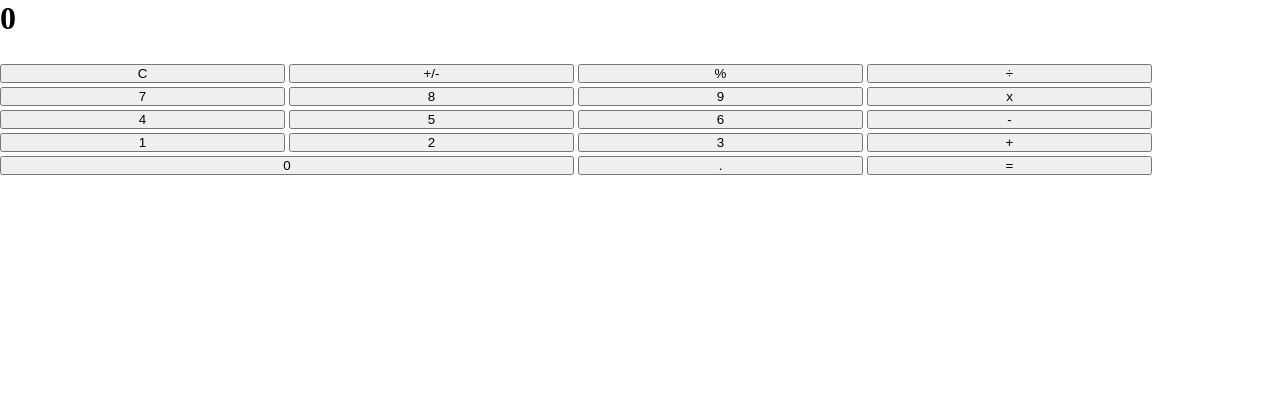
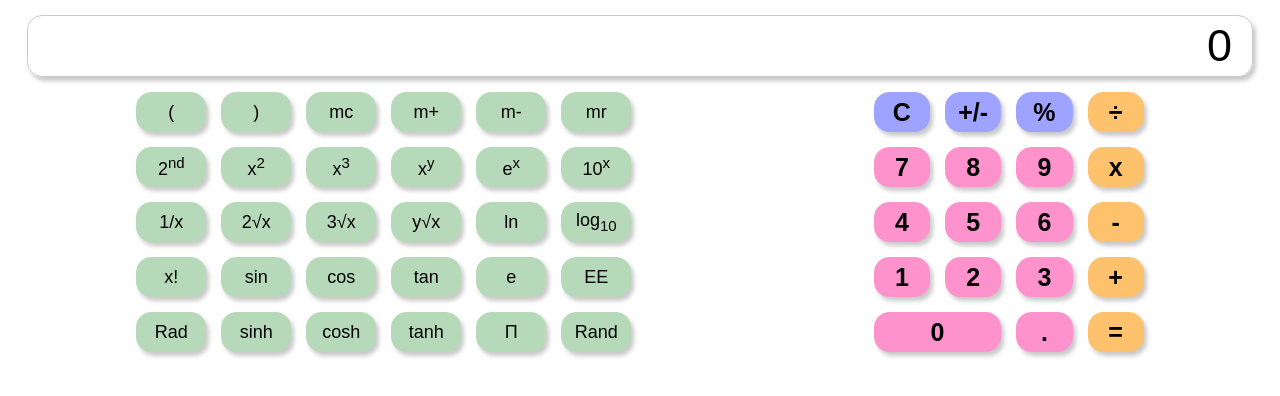
Before and after one commit to msalehprofile/calculator-test, a website built with Vite: page index.html in a window 1280 px wide. Built offline with nearby package versions, Linux system fonts and the light colour scheme; a web font is replaced by a local one.

Commit message:
styled for landscape and portrate on a phone

```diff
--- a/_layout.scss
+++ b/_layout.scss
@@ -3,21 +3,83 @@
     padding: 0;
     box-sizing: border-box;
 }
+.screen {
+    height: auto;
+    display: flex;
+    justify-content: center;
+    align-items: center
+}
+
+.scientific-buttons {
+    display: none;
+}
 
 #app {
-    width: 90%;
+    width: 100%;
     display: grid;
+    height: auto;
     grid-template-columns: 1fr 1fr 1fr 1fr;
-    grid-template-rows: 60px 1fr 1fr 1fr 1fr;
-    gap: 4px;
+    grid-template-rows: 300px repeat(5, 1fr);
+    gap: 15px;
+    margin: 15px;
 
     &__screen {
         grid-column: 1 / 5;
         grid-row: 1;
+        text-align: right;
+        padding: 230px 20px 20px;
     }
 
     &__zero {
         grid-column: 1 / 3;
         grid-row: 6;
     }
+
+    .app__button {
+        height: 85px;
+        width: height;
+
+    }
 }
+
+@media screen and (min-width: 800px) {
+    .all-buttons {
+        display: flex;
+        justify-content: space-around
+    }
+
+    #app {
+        width: 100%;
+        display: flex;
+        flex-direction: column;
+
+        &__screen {
+            padding: 10px 20px;
+            margin: 0 12px;
+        }
+
+        .scientific-buttons {
+            display: grid;
+            grid-template-columns: repeat(6,1fr);
+            grid-template-rows: 1fr 1fr 1fr 1fr 1fr;
+            gap: 15px;
+        }
+
+        .main__buttons {
+            width: 270px;
+            display: grid;
+            grid-template-columns: repeat(4,1fr);
+            grid-template-rows: 1fr 1fr 1fr 1fr 1fr;
+            gap: 15px;
+
+            #app__zero {
+                grid-column: 1 / 3;
+                grid-row: 5;
+            }
+        }
+
+        .app__button {
+            height: 40px;
+        }
+    }
+}
--- /dev/null
+++ b/_styling.scss
@@ -0,0 +1,70 @@
+@import url('https://fonts.googleapis.com/css2?family=Reddit+Mono:wght@200..900&display=swap');
+
+$color-number: rgb(254, 146, 205);
+$color-vertical: rgb(158, 163, 255);
+$color-horizontal: rgb(254, 193, 108);
+$color-shadow: rgb(202, 202, 202);
+$color-science: rgb(182, 218, 185);
+
+$font-size: 25px;
+$font-style: 'Reddit Mono', sans-serif;
+
+#app__screen {
+    box-shadow: 3px 4px 4px $color-shadow;
+    border: 1px solid $color-shadow;
+    border-radius: 15px ;
+    font-size: 45px;
+    font-family: $font-style;
+    font-weight: 400;
+    line-height: 40px;
+
+}
+
+.app__button {
+    box-shadow: 3px 4px 4px $color-shadow;
+    border-radius: 15px;
+    font-size: $font-size;
+    font-family: $font-style;
+    font-weight: 700;
+
+    &--vertical {
+        background-color: $color-vertical;
+        border: 1px solid $color-vertical;
+
+        &:active {
+            background-color: darken($color-vertical, 5%);
+        }
+    }
+
+    &--main {
+        background-color: $color-number;
+        border: 1px solid $color-number;
+
+        &:active {
+            background-color: darken($color-number, 5%);
+        }
+    }
+
+    &--horizontal {
+        background-color: $color-horizontal;
+        border: 1px solid $color-horizontal;
+
+        &:active {
+            background-color: darken($color-horizontal, 5%);
+        }
+    }
+
+}
+
+.scientific-buttons {
+    .app__button {
+        font-size: 18px;
+        width: 70px;
+        font-weight: 300;
+        background-color: $color-science;
+        border: 1px solid $color-science;
+        &:active {
+            background-color: darken($color-science, 5%);
+        }
+    }
+}
--- a/index.html
+++ b/index.html
@@ -7,28 +7,108 @@
     <title>Vite + TS</title>
     <link rel="stylesheet" href="./styles.scss" />
   </head>
-  <body>
+  <body class="screen">
     <div id="app">
       <h1 id="app__screen">0</h1>
-      <button id="app__clear">C</button>
-      <button id="app__plus-minus">+/-</button>
-      <button id="app__percentage">%</button>
-      <button id="app__divide">÷</button>
-      <button id="app__seven">7</button>
-      <button id="app__eight">8</button>
-      <button id="app__nine">9</button>
-      <button id="app__multiply">x</button>
-      <button id="app__four">4</button>
-      <button id="app__five">5</button>
-      <button id="app__six">6</button>
-      <button id="app__subtract">-</button>
-      <button id="app__one">1</button>
-      <button id="app__two">2</button>
-      <button id="app__three">3</button>
-      <button id="app__plus">+</button>
-      <button id="app__zero">0</button>
-      <button id="app__decimal">.</button>
-      <button id="app__equals">=</button>
+      <div class="all-buttons">
+        <div class="scientific-buttons">
+          <button class="app__button">&#40;</button>
+          <button class="app__button">&#41;</button>
+          <button class="app__button">mc</button>
+          <button class="app__button">m+</button>
+          <button class="app__button">m-</button>
+          <button class="app__button">mr</button>
+          <button class="app__button">2<sup>nd</sup></button>
+          <button class="app__button">x<sup>2</sup></button>
+          <button class="app__button">x<sup>3</sup></button>
+          <button class="app__button">x<sup>y</sup></button>
+          <button class="app__button">e<sup>x</sup></button>
+          <button class="app__button">10<sup>x</sup></button>
+          <button class="app__button">1/x</button>
+          <button class="app__button">2√x</button>
+          <button class="app__button">3√x</button>
+          <button class="app__button">y√x</button>
+          <button class="app__button">ln</button>
+          <button class="app__button">log<sub>10</sub></button>
+          <button class="app__button">x!</button>
+          <button class="app__button">sin</button>
+          <button class="app__button">cos</button>
+          <button class="app__button">tan</button>
+          <button class="app__button">e</button>
+          <button class="app__button">EE</button>
+          <button class="app__button">Rad</button>
+          <button class="app__button">sinh</button>
+          <button class="app__button">cosh</button>
+          <button class="app__button">tanh</button>
+          <button class="app__button">Π</button>
+          <button class="app__button">Rand</button>
+        </div>
+        <div class="main__buttons">
+          <button id="app__clear" class="app__button app__button--vertical">
+            C
+          </button>
+          <button
+            id="app__plus-minus"
+            class="app__button app__button--vertical"
+          >
+            +/-
+          </button>
+          <button
+            id="app__percentage"
+            class="app__button app__button--vertical"
+          >
+            %
+          </button>
+          <button id="app__divide" class="app__button app__button--horizontal">
+            ÷
+          </button>
+          <button id="app__seven" class="app__button app__button--main">
+            7
+          </button>
+          <button id="app__eight" class="app__button app__button--main">
+            8
+          </button>
+          <button id="app__nine" class="app__button app__button--main">
+            9
+          </button>
+          <button
+            id="app__multiply"
+            class="app__button app__button--horizontal"
+          >
+            x
+          </button>
+          <button id="app__four" class="app__button app__button--main">
+            4
+          </button>
+          <button id="app__five" class="app__button app__button--main">
+            5
+          </button>
+          <button id="app__six" class="app__button app__button--main">6</button>
+          <button
+            id="app__subtract"
+            class="app__button app__button--horizontal"
+          >
+            -
+          </button>
+          <button id="app__one" class="app__button app__button--main">1</button>
+          <button id="app__two" class="app__button app__button--main">2</button>
+          <button id="app__three" class="app__button app__button--main">
+            3
+          </button>
+          <button id="app__plus" class="app__button app__button--horizontal">
+            +
+          </button>
+          <button id="app__zero" class="app__button app__button--main">
+            0
+          </button>
+          <button id="app__decimal" class="app__button app__button--main">
+            .
+          </button>
+          <button id="app__equals" class="app__button app__button--horizontal">
+            =
+          </button>
+        </div>
+      </div>
     </div>
     <script type="module" src="/src/main.ts"></script>
   </body>
--- a/styles.scss
+++ b/styles.scss
@@ -1 +1,2 @@
-@use './layout'
+@use './layout';
+@use "./styling";
```
Also changed, not shown: src/main.ts (+55 -41 lines).
